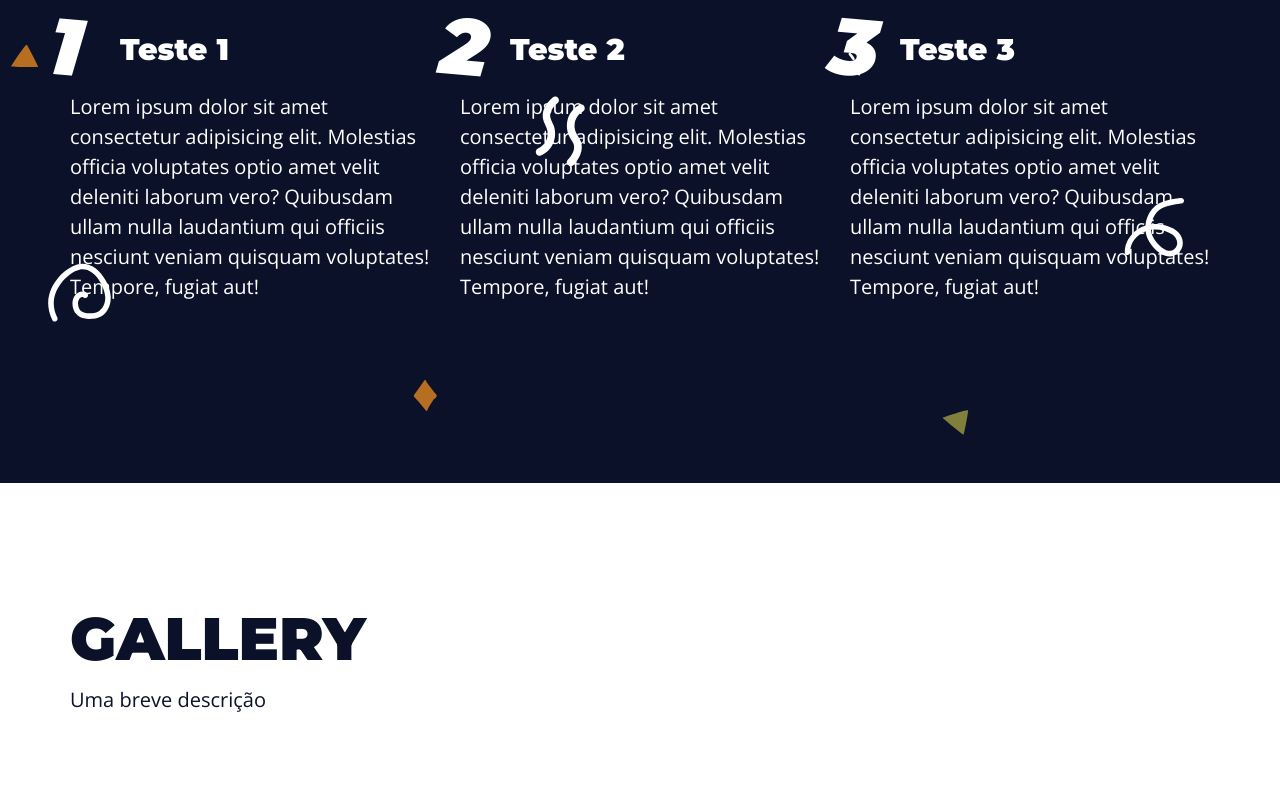
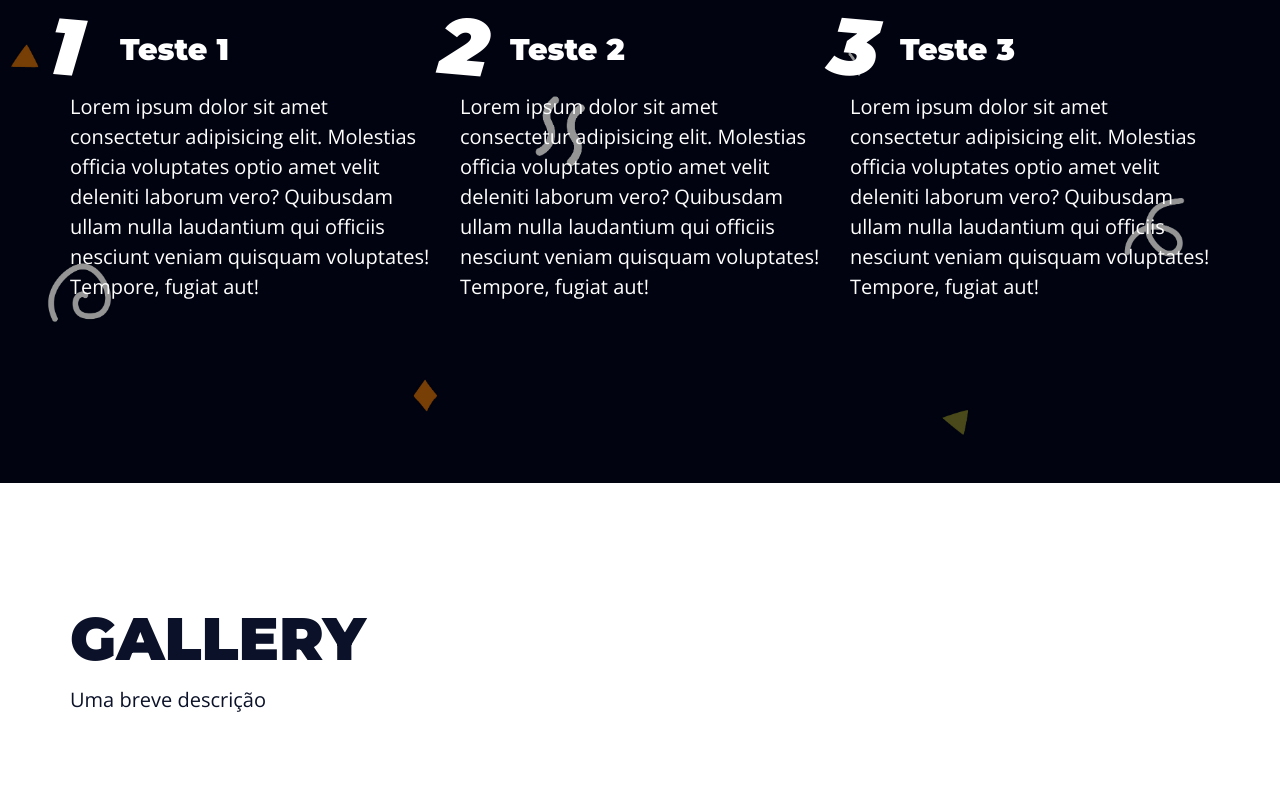
Before and after one commit to Kaua-Vidal/Landing-Page, a plain HTML site: page index.html in a window 1280 px wide. Shown: the part 2014-2800 px from the top of the page. Drawn offline with nearby package versions, Linux system fonts and the light colour scheme.

Commit message:
Correção de fundo

```diff
--- a/assets/css/styles.css
+++ b/assets/css/styles.css
@@ -68,11 +68,13 @@ p {
 }
 
 .main-bg {
-    background-image: url('../img/main-bg.svg');
+    background-image: url('../img/main-bg.jpg');
     background-size: cover;
     background-position: center center;
     color: var(--white-color);
 }
+
+
 .white-bg {
     background: var(--white-color);
     color: var(--primary-color)
```
Also changed, not shown: assets/img/main-bg.jpg (added).
